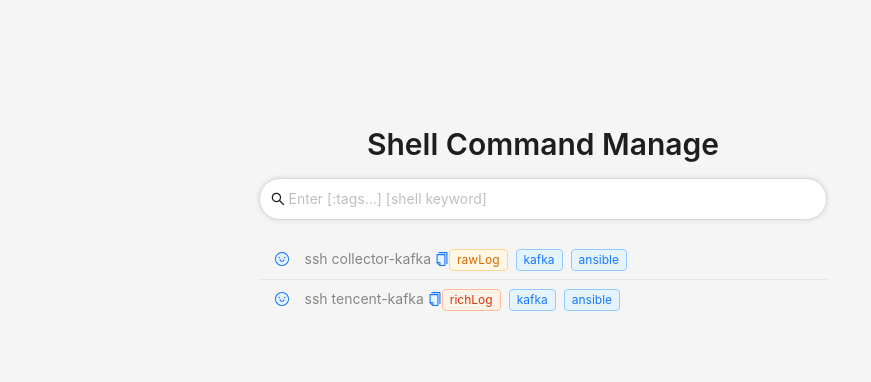
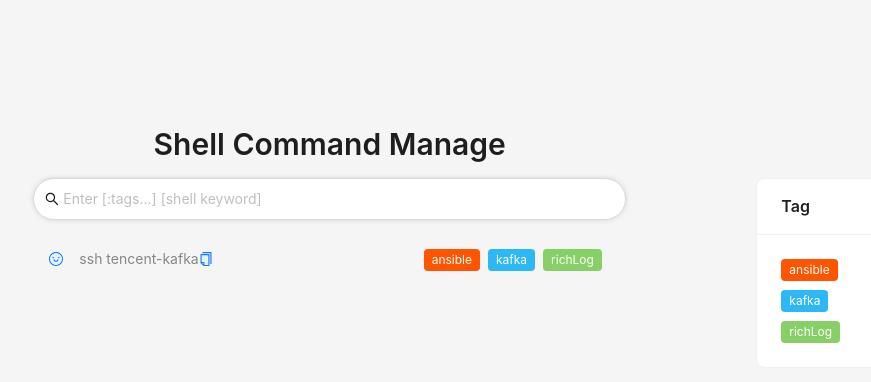
Before and after one commit to rumwei/ipan, a React (Create React App) app: page / in a window 1280 px wide. Shown: the top 382 px of the page, without its empty margins (97-968 px from the left). Built offline with nearby package versions, Linux system fonts and the light colour scheme.

Commit message:
ADD: linux command manage version 2

```diff
--- a/package.json
+++ b/package.json
@@ -8,6 +8,7 @@
     "@testing-library/react": "^13.4.0",
     "@testing-library/user-event": "^13.5.0",
     "antd": "^5.8.3",
+    "lodash-es": "^4.17.21",
     "react": "^18.2.0",
     "react-dom": "^18.2.0",
     "react-scripts": "5.0.1",
--- a/public/index.html
+++ b/public/index.html
@@ -1,5 +1,5 @@
 <!DOCTYPE html>
-<html lang="en" style="height: 100%;">
+<html lang="en" style="background-color: #f5f5f5;">
   <head>
     <meta charset="utf-8" />
     <link rel="icon" href="%PUBLIC_URL%/favicon.ico" />
@@ -26,9 +26,9 @@
     -->
     <title>React App</title>
   </head>
-  <body style="height: 100%;">
+  <body>
     <noscript>You need to enable JavaScript to run this app.</noscript>
-    <div style="height: 100%;" id="root"></div>
+    <div id="root"></div>
     <!--
       This HTML file is a template.
       If you open it directly in the browser, you will see an empty page.
--- a/src/App.js
+++ b/src/App.js
@@ -1,6 +1,17 @@
 import { CopyTwoTone, SearchOutlined, SmileTwoTone } from "@ant-design/icons";
-import { useMemo, useState, useRef } from "react";
-import { Input, Layout, Row, Col, Typography, List, message, Tag } from "antd";
+import { useMemo, useState, useRef, useEffect } from "react";
+import { groupBy } from "lodash-es";
+import {
+  Input,
+  Row,
+  Col,
+  Typography,
+  List,
+  message,
+  Tag,
+  Card,
+  Space,
+} from "antd";
 
 class ShellTags {
   constructor(text, tags) {
@@ -11,11 +22,22 @@ class ShellTags {
 
 //需要管理的命令
 const wholeShellTags = [
-    new ShellTags("ssh collector-kafka", ["rawLog", "kafka", "ansible"]),
   new ShellTags("ssh tencent-kafka", ["richLog", "kafka", "ansible"]),
 ];
 
+function getTagsByCommand(command) {
+  return wholeShellTags.find(({ text }) => text.trim() === command.trim())
+    ?.tags;
+}
+
 const colors = [
+  "#f50",
+  "#2db7f5",
+  "#87d068",
+  "#108ee9",
+  "blue",
+  "geekblue",
+  "purple",
   "processing",
   "success",
   "error",
@@ -28,136 +50,181 @@ const colors = [
   "lime",
   "green",
   "cyan",
-"blue",
-"geekblue",
-"purple"]
+];
 
-let tags = new Set()
-wholeShellTags.forEach(shellTags => {
-    if(shellTags.tags.length > 0) {
-        shellTags.tags.forEach(tag => tags.add(tag))
+const tags = new Set();
+wholeShellTags.forEach((shellTags) => {
+  if (shellTags.tags.length > 0) {
+    shellTags.tags.forEach((tag) => tags.add(tag));
   }
-})
-let sortedAllTags = Array.from(tags).sort()
-console.log("sortedAllTags: ", sortedAllTags)
+});
+const sortedAllTags = Array.from(tags).sort();
+const tag2Color = new Map();
+sortedAllTags.forEach((tag, index) => {
+  // NOTE: 不要随机颜色，会导致不同的标签颜色一样
+  tag2Color.set(tag, colors[index]);
+});
 
-let tag2Color = new Map();
-sortedAllTags.forEach(tag => {
-    tag2Color.set(tag, colors[Math.floor(Math.random() * colors.length)])
-})
+const tagsGroup = Object.values(groupBy(sortedAllTags, (tag) => tag[0]));
+
+const wholeShell = wholeShellTags.map((shellTag) => shellTag.text);
 
 const { Title } = Typography;
 function App() {
-
   const inputRef = useRef(null);
-    const [shellTags, setShellTags] = useState(
-        wholeShellTags
-    )
-
-    const inputChange = e => {
-        let value = e.target.value
-        if (value.length === 0) {
-            setShellTags(wholeShellTags)
-        } else {
-
-            //解析出tags和shellKeyword
-            value = value.replace(/^\s+|\s+$/g,"") //移除前后空格
-            let colonIndex = value.indexOf(':')
-            while(colonIndex > -1) {
-
+  const [inputValue, setInputValue] = useState("");
+  const [shells, setShells] = useState(wholeShell);
+  function onTagClick(tag) {
+    const tags = inputValue
+      .split(" ")
+      .filter((item) => item.startsWith(":"))
+      .map((item) => item.substring(1))
+      .filter((item) => item.trim());
+    if (!tags.includes(tag.trim())) {
+      inputRef.current?.focus();
+      setInputValue((value) => {
+        const newValue = `:${tag} ${value}`;
+        return newValue;
+      });
+    }
   }
 
-            //根据tags和shellKeyword做过滤
+  useEffect(() => {
+    processSearchByValue(inputValue);
+  }, [inputValue]);
 
-            let mostMatches = new Set(wholeShellTags.filter(shell => shell.indexOf(value) > -1))
-            let subKeyWords = value.split(' ').filter(subKeyWord => subKeyWord)
+  function processSearchByValue(value) {
+    if (value.length === 0) {
+      setShells(wholeShell);
+    } else {
+      const tags = value
+        .split(" ")
+        .filter((item) => item.startsWith(":"))
+        .map((item) => item.substring(1))
+        .filter((item) => item.trim());
+      const command = value
+        .split(" ")
+        .filter((item) => !item.startsWith(":"))
+        .join(" ");
+      // NOTE: 开始匹配，按照 tags 匹配，然后按照 command 匹配
+      // ***** tags匹配 *****
+      let matchedCommandbyTags = wholeShell;
+      if (tags.length) {
+        matchedCommandbyTags = wholeShellTags
+          .filter((shellTag) => {
+            return tags.every((tag) => shellTag.tags.includes(tag.trim()));
+          })
+          .map((shellTag) => shellTag.text);
+      }
+      // ***** 命令匹配 *****
+      let mostMatches = new Set(
+        matchedCommandbyTags.filter((shell) => shell.indexOf(command) > -1)
+      );
+      let subKeyWords = command.split(" ").filter((subKeyWord) => subKeyWord);
       if (subKeyWords.length > 0) {
-                for (const shell of wholeShellTags) {
+        for (const shell of matchedCommandbyTags) {
           let match = true;
-                    let indexCache = new Set()
+          let indexCache = new Set();
+          // 当使用通过空格分割的command搜索时，命令中同时包含空格分割的关键词的命令才会被搜到
           for (const subKeyWord of subKeyWords) {
-                        let index = shell.indexOf(subKeyWord)
+            let index = shell.indexOf(subKeyWord);
             while (indexCache.has(index)) {
               if (index === shell.length - 1) {
-                                index = -1
-                                break
+                index = -1;
+                break;
               }
-                            index = shell.indexOf(subKeyWord, index + 1)
+              index = shell.indexOf(subKeyWord, index + 1);
             }
-                        match = match && (index > -1)
-                        indexCache.add(index)
+            match = match && index > -1;
+            indexCache.add(index);
             if (!match) {
-                            break
+              break;
             }
           }
           if (match) {
-                        mostMatches.add(shell)
+            mostMatches.add(shell);
           }
         }
       }
-
-            // //单个字符匹配
-            // let withoutEmpty = value.replaceAll(' ', '')
-            // for (const shell of wholeShell) {
-            //     let withoutEmptyShell = shell.replaceAll(' ', '')
-            //     let match = true;
-            //     let indexCache = new Set()
-            //     for (const keywordChar of withoutEmpty) {
-            //         let index = withoutEmptyShell.indexOf(keywordChar)
-            //         while (indexCache.has(index)) {
-            //             if (index === withoutEmptyShell.length - 1) {
-            //                 index = -1
-            //                 break
-            //             }
-            //             index = withoutEmptyShell.indexOf(keywordChar, index + 1)
-            //         }
-            //         match = match && (index > -1)
-            //         indexCache.add(index)
-            //         if (!match) {
-            //             break
-            //         }
-            //     }
-            //     if (match) {
-            //         mostMatches.add(shell)
-            //     }
-            // }
-            setShellTags([...mostMatches])
+      let withoutEmpty = command.replaceAll(" ", "");
+      for (const shell of matchedCommandbyTags) {
+        let withoutEmptyShell = shell.replaceAll(" ", "");
+        let match = true;
+        let indexCache = new Set();
+        for (const keywordChar of withoutEmpty) {
+          let index = withoutEmptyShell.indexOf(keywordChar);
+          while (indexCache.has(index)) {
+            if (index === withoutEmptyShell.length - 1) {
+              index = -1;
+              break;
+            }
+            index = withoutEmptyShell.indexOf(keywordChar, index + 1);
+          }
+          match = match && index > -1;
+          indexCache.add(index);
+          if (!match) {
+            break;
+          }
+        }
+        if (match) {
+          mostMatches.add(shell);
         }
       }
 
-    const shellTagsEle = useMemo(() => {
+      setShells([...mostMatches]);
+    }
+  }
+  const inputChange = (e) => {
+    let value = e.target.value;
+    setInputValue(value);
+  };
+
+  const shellsEle = useMemo(() => {
     const inputValue = inputRef.current?.input.value;
     const inputValueLen = inputValue?.length;
-        if (!inputValue || !inputValueLen || !shellTags?.length) {
-            return shellTags;
+    if (!inputValue || !inputValueLen || !shells?.length) {
+      return shells;
     }
-        return shellTags.map(shellTags => {
-            const inputValues = inputValue.split('').filter(item => item);
-            return shellTags.split('').map((txt) => {
-                const txtIdxOfInputValues = inputValues.indexOf(txt)
+    const command = inputValue
+      .split(" ")
+      .filter((item) => !item.startsWith(":"))
+      .join(" ");
+    return shells.map((shell) => {
+      const inputValues = command.split("").filter((item) => item.trim());
+      return shell
+        .split("")
+        .map((txt) => {
+          const txtIdxOfInputValues = inputValues.indexOf(txt);
           if (txtIdxOfInputValues > -1) {
             // NOTE: 删掉匹配过的元素
             inputValues.splice(txtIdxOfInputValues, 1);
-                    return `<span style='background-color: yellow'>${txt}</span>`
+            return `<span style='background-color: yellow'>${txt}</span>`;
           }
-                return txt
-            }).join('')
+          return txt;
         })
-    }, [shellTags])
-    // console.log(shellsEle)
+        .join("");
+    });
+  }, [shells]);
   return (
-        <Layout style={{ paddingTop: '100px', height: '100%' }}>
+    <Row style={{ paddingTop: "100px" }}>
+      <Col span={16}>
         <Row justify="center">
           <Title level={2}>Shell Command Manage</Title>
         </Row>
 
         <Row justify="center">
-                <Col span={16}>
+          <Col span={20}>
             <Row justify="center">
-                        <Col span={16}>
+              <Col span={20}>
                 <Input
+                  value={inputValue}
                   ref={inputRef}
-                                style={{ height: '42px', borderRadius: '21px', boxShadow: '0px 0px 5px rgb(212, 212, 212)', border: 'rgb(218, 218, 218) solid 1px' }}
+                  style={{
+                    height: "42px",
+                    borderRadius: "21px",
+                    boxShadow: "0px 0px 5px rgb(212, 212, 212)",
+                    border: "rgb(218, 218, 218) solid 1px",
+                  }}
                   allowClear
                   placeholder="Enter [:tags...] [shell keyword]"
                   prefix={<SearchOutlined />}
@@ -165,21 +232,40 @@ function App() {
                 />
 
                 <List
-                                size='small'
-                                style={{ marginTop: '20px' }}
+                  size="small"
+                  style={{ marginTop: "20px" }}
                   itemLayout="horizontal"
-                                dataSource={shellTagsEle}
-                                renderItem={(shellTags) => (
-                                    <List.Item>
+                  dataSource={shellsEle}
+                  renderItem={(shell, index) => (
+                    <List.Item key={index}>
                       <List.Item.Meta
                         avatar={<SmileTwoTone />}
-                                            description={<><span dangerouslySetInnerHTML={{ __html: shellTags.text }}></span> <CopyTwoTone onClick={() => {
-                                                navigator.clipboard.writeText(shellTags.text)
-                                                message.success({ content: 'Copied!' })
-                                            }} />
-                                            {shellTags.tags.map(tag => <Tag color={tag2Color.get(tag)}>{tag}</Tag>)}
-                                            </>}
-
+                        description={
+                          <Row justify="space-between">
+                            <Col>
+                              <span
+                                dangerouslySetInnerHTML={{
+                                  __html: shell,
+                                }}
+                              ></span>
+                              <CopyTwoTone
+                                onClick={() => {
+                                  navigator.clipboard.writeText(shells[index]);
+                                  message.success({ content: "Copied!" });
+                                }}
+                              />
+                            </Col>
+                            <Col>
+                              {getTagsByCommand(shells[index])
+                                ?.sort()
+                                .map((tag) => (
+                                  <Tag key={tag} color={tag2Color.get(tag)}>
+                                    {tag}
+                                  </Tag>
+                                ))}
+                            </Col>
+                          </Row>
+                        }
                       />
                     </List.Item>
                   )}
@@ -188,7 +274,31 @@ function App() {
             </Row>
           </Col>
         </Row>
-        </Layout>
+      </Col>
+      <Col>
+        <Card title="Tag" style={{ width: 350, marginTop: '78px' }}>
+          <Space direction="vertical">
+            {tagsGroup.map((tags) => {
+              return (
+                <div key={tags[0][0]}>
+                  <Space>
+                    {tags.map((tag) => (
+                      <Tag style={{cursor: 'pointer'}}
+                        onClick={() => onTagClick(tag)}
+                        key={tag}
+                        color={tag2Color.get(tag)}
+                      >
+                        {tag}
+                      </Tag>
+                    ))}
+                  </Space>
+                </div>
+              );
+            })}
+          </Space>
+        </Card>
+      </Col>
+    </Row>
   );
 }
 
```
Also changed, not shown: 1 other file (tests, documents, lock files or other folders). Lines whose indentation alone changed are shown as unchanged.
